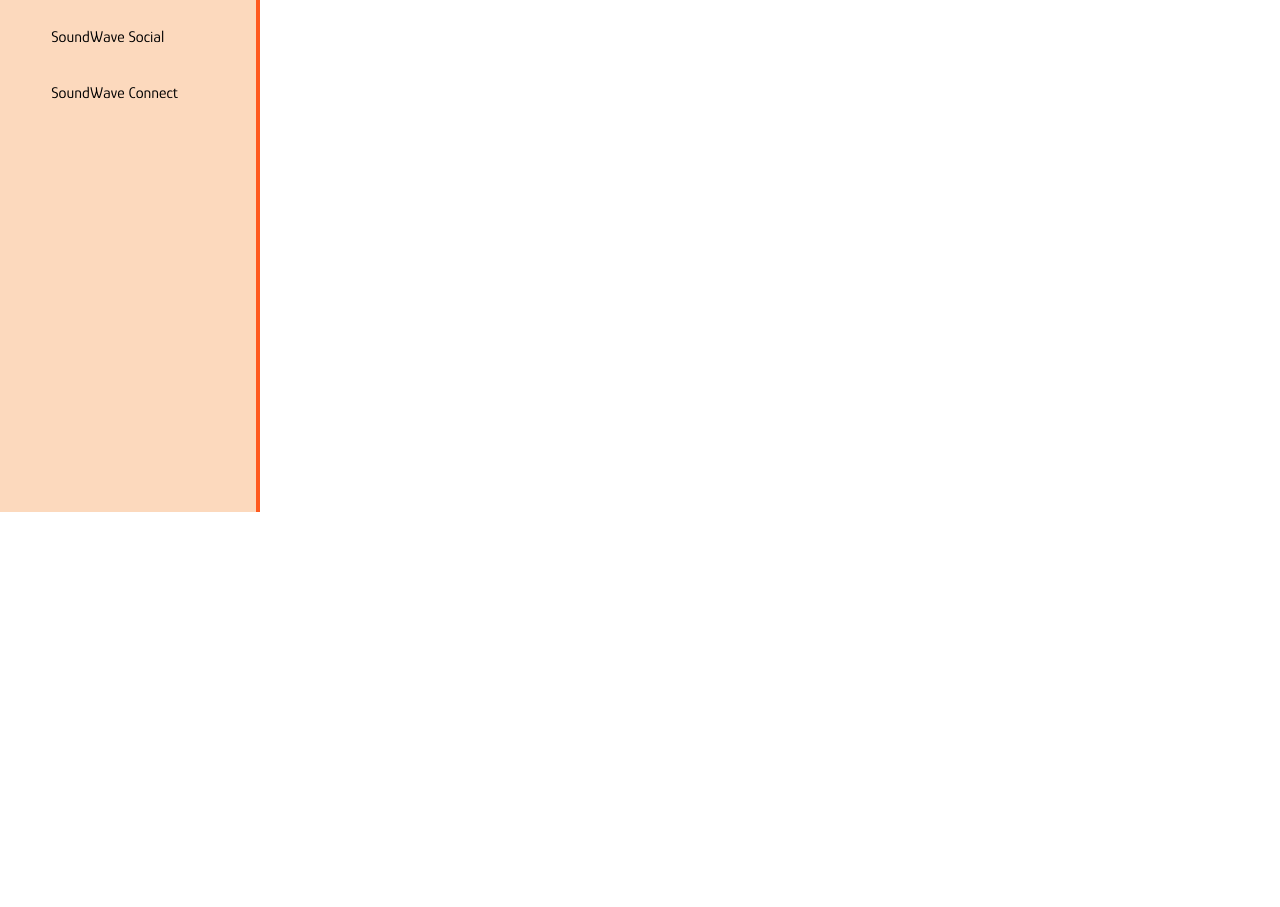
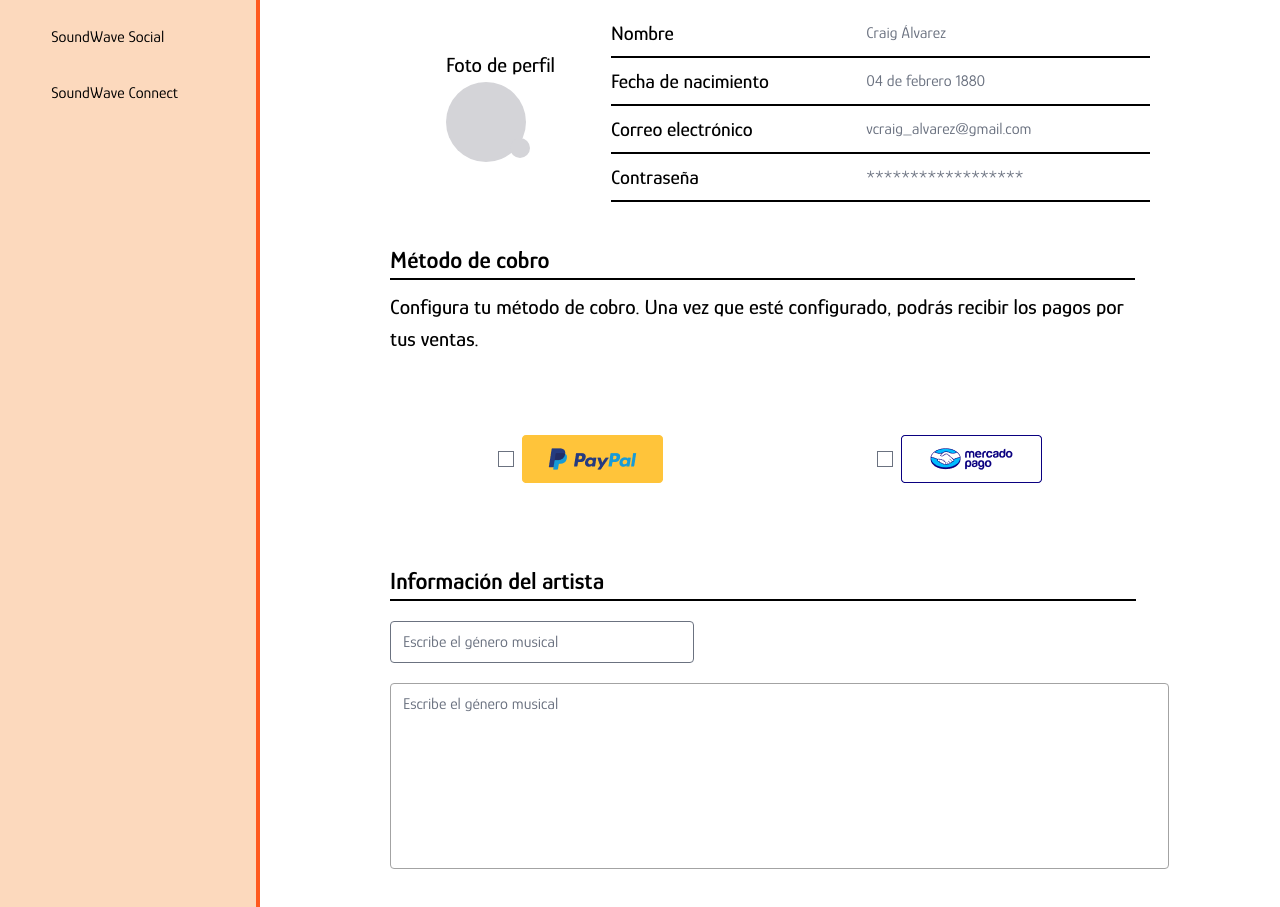
Before and after one commit to riujun/Sound, a Next.js app in the folder apps/client/: page /Mydata in a window 1280 px wide. Shown: the part 280-1187 px from the top of the page. Before the commit the page ends 800 px from the top, so only its background shows below. Built offline with nearby package versions, Linux system fonts and the light colour scheme.

Commit message:
feat: :art: mis datos

```diff
--- a/apps/client/src/app/components/Mydata/Midata.tsx
+++ b/apps/client/src/app/components/Mydata/Midata.tsx
@@ -1,5 +1,134 @@
+import Image from 'next/image';
 import React from 'react';
 
+import mp from '@/app/assets/pagos/Mercado Pago.png';
+import paypal from '@/app/assets/pagos/Pay Pal.png';
 export default function Midata() {
-  return <div>Midata</div>;
+  return (
+    <div className=" mb-20 w-screen">
+      <h2 className="ml-7  mt-10 text-[32px] font-medium leading-normal text-orange-500">
+        Mis datos
+      </h2>
+      <section className=" mt-10 flex w-[100%] flex-col items-center justify-center ">
+        <div>
+          <div className="flex justify-between">
+            <h3 className="text-2xl font-semibold leading-normal text-black">Información básica</h3>
+            <div className="text-center text-lg font-normal leading-[48px] text-black">Editar</div>
+          </div>
+          <div className="h-[0px] w-[746px] border border-black"></div>
+          <section className="flex items-center justify-evenly">
+            <div className="mx-14 my-10 ">
+              <div className="text-[21px] font-medium leading-normal text-black">
+                Foto de perfil
+              </div>
+              <div className="relative h-20 w-[84px]">
+                <div className="absolute left-0 top-0 h-20 w-20">
+                  <div className="absolute left-0 top-0 h-20 w-20 rounded-full bg-zinc-300" />
+                </div>
+                <div className="absolute left-[64px] top-[56px] h-5 w-5">
+                  <div className="absolute left-0 top-0 h-5 w-5 rounded-full bg-zinc-300" />
+                </div>
+              </div>
+            </div>
+            <div className="my-10">
+              <div className="flex justify-between">
+                <div className="py-2 text-xl font-medium leading-normal text-black">Nombre</div>
+                <input
+                  type="text"
+                  placeholder="Craig Álvarez"
+                  className="mr-20 w-[40%] border-none"
+                />
+              </div>
+              <div className="h-[0px] w-[539px] border border-black"></div>
+              <div className="flex justify-between">
+                <div className="py-2 text-xl font-medium leading-normal text-black">
+                  Fecha de nacimiento
+                </div>
+                <input
+                  type="text"
+                  placeholder="04 de febrero 1880"
+                  className="mr-20 w-[40%] border-none"
+                />
+              </div>
+              <div className="h-[0px] w-[539px] border border-black"></div>
+              <div className="flex justify-between">
+                <div className="py-2 text-xl font-medium leading-normal text-black">
+                  Correo electrónico
+                </div>
+                <input
+                  type="text"
+                  placeholder="vcraig_alvarez@gmail.com"
+                  className="mr-20 w-[40%] border-none"
+                />
+              </div>
+              <div className="h-[0px] w-[539px] border border-black"></div>
+              <div className="flex justify-between">
+                <div className="py-2 text-xl font-medium leading-normal text-black">Contraseña</div>
+                <input
+                  type="text"
+                  placeholder="******************"
+                  className="mr-20 w-[40%] border-none"
+                />
+              </div>
+              <div className="h-[0px] w-[539px] border border-black"></div>
+            </div>
+          </section>
+          <h2 className="w-[165px] text-2xl font-semibold leading-normal text-black">
+            Método de cobro
+          </h2>
+          <div className="h-[0px] w-[745px] border border-black"></div>
+          <p className="mt-3 w-[746px] text-[21px] font-medium leading-normal text-black">
+            Configura tu método de cobro. Una vez que esté configurado, podrás recibir los pagos por
+            tus ventas.
+          </p>
+          <section className="mb-20 mt-20 flex justify-around">
+            <div className="flex items-center gap-2">
+              <input type="checkbox" name="" id="" />
+              <Image src={paypal} alt="paypal " />
+            </div>
+            <div className="flex items-center gap-2">
+              <div className="flex items-center gap-2">
+                <input type="checkbox" name="" id="" />
+                <Image src={mp} alt="paypal " />
+              </div>
+            </div>
+          </section>
+          <h2 className="w-[225px] text-2xl font-semibold leading-normal text-black">
+            Información del artista
+          </h2>
+          <div className="h-[0px] w-[746px] border border-black"></div>
+          <div className="my-5">
+            <input
+              type="text"
+              name=""
+              className="w-[40%]  rounded border-[1px]  "
+              placeholder="Escribe el género musical"
+              id=""
+            />
+          </div>
+          <div className="my-5">
+            <input
+              type="text"
+              name=""
+              className="rounded border border-neutral-400 pb-[20%] pr-[80%] "
+              placeholder="Escribe el género musical"
+              id=""
+            />
+          </div>
+          <div className="mt-10 flex justify-end  gap-5">
+            <div className="inline-flex h-12 w-[141px] items-center justify-center gap-2.5 border border-orange-500 p-4">
+              <div className="shrink grow basis-0 text-center text-base font-semibold uppercase leading-none text-black">
+                Cancelar
+              </div>
+            </div>
+            <div className="inline-flex h-12 w-[158px] items-center justify-center gap-2.5 bg-orange-500 p-4">
+              <div className="shrink grow basis-0 text-center text-base font-semibold uppercase leading-none text-black">
+                Guardar cambios
+              </div>
+            </div>
+          </div>
+        </div>
+      </section>
+    </div>
+  );
 }
```
Also changed, not shown: apps/client/src/app/assets/pagos/Mercado Pago.png (added), apps/client/src/app/assets/pagos/Pay Pal.png (added).
